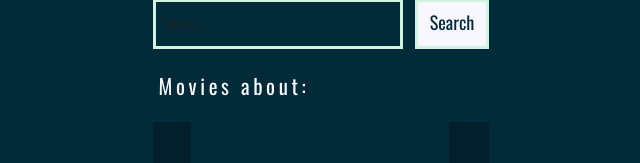
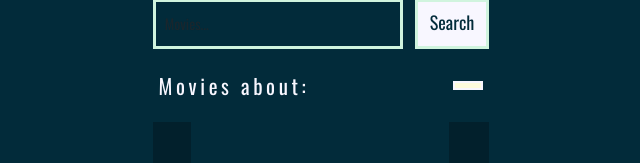
Before and after one commit to admaloch/react-movie-search, a React (Vite) app: page / in a window 1280 px wide. Shown: the part 265-428 px from the top of the page, without its empty margins (319-959 px from the left). Built offline with nearby package versions, Linux system fonts and the light colour scheme.

Commit message:
Rework num block items

```diff
--- a/src/components/Slider/MainSlider.jsx
+++ b/src/components/Slider/MainSlider.jsx
@@ -1,5 +1,6 @@
 
 import { useEffect, useState } from 'react';
+import { useTheme } from '../../store/APIContext';
 
 import SearchInfo from './search-info/SearchInfo';
 
@@ -8,14 +9,19 @@ import SliderContainer from './slider-container/SliderContainer';
 const MainSlider = ({ types }) => {
 
     const [sliderIndex, setSliderIndex] = useState(0)
-
+    const { searchRes } = useTheme()
+    const numItems = searchRes.Search && searchRes.Search.length
+console.log(numItems)
     const decreaseIndexHandler = () => {
         setSliderIndex(sliderIndex - 1)
         document.querySelector('.slider').style.setProperty('--slider-index', sliderIndex - 1);
+
     }
 
     const increaseIndexHandler = () => {
         setSliderIndex(sliderIndex + 1)
+        let newSliderIndex = null
+
         document.querySelector('.slider').style.setProperty('--slider-index', sliderIndex + 1);
     }
 
--- a/src/components/Slider/search-info/ProgressBar.jsx
+++ b/src/components/Slider/search-info/ProgressBar.jsx
@@ -2,9 +2,9 @@ import { useTheme } from "../../../store/APIContext"
 import { useEffect, useState } from "react";
 import ProgressItem from "./ProgressItem";
 
+const ProgressBar = ({ sliderIndex }) => {
 
-const ProgressBar = ({ sliderIndex }) => {
-    const [numProgBar, setNumProgBar] = useState(0)
+    const [progBar, setProgBar] = useState(0)
     const { submittedSearch, searchRes } = useTheme()
 
     useEffect(
@@ -12,25 +12,25 @@ const ProgressBar = ({ sliderIndex }) => {
             const itemsPerScreen = parseInt(getComputedStyle(document.querySelector('.slider')).getPropertyValue('--images-per-screen'))
             const numItems = searchRes.Search && searchRes.Search.length
             const numBlocks = Math.ceil(numItems / itemsPerScreen)
-            setNumProgBar(numBlocks)
             let blockArr = []
             for (let i = 0; i < numBlocks; i++) {
-                blockArr.push({ isActive: false })
+                blockArr.push({ id: i, isActive: false })
             }
-            blockArr[sliderIndex] = { isActive: true }
-            console.log(blockArr)
+            blockArr[sliderIndex] = { id: sliderIndex, isActive: true }
+            setProgBar(blockArr)
         },
-        [submittedSearch]
+        [submittedSearch, sliderIndex]
     );
-
-    const rows = [];
-    for (let i = 0; i < numProgBar; i++) {
-        rows.push(<ProgressItem key={i} />);
-    }
 
     return (
         <div className="progress-bar">
-            {rows.map(item => item)}
+            {progBar && progBar.map(item => (
+                <ProgressItem
+                    key={item.id}
+                    id={item.id}
+                    isActive={item.isActive}
+                />
+            ))}
         </div>
     )
 }
--- a/src/components/Slider/search-info/ProgressItem.jsx
+++ b/src/components/Slider/search-info/ProgressItem.jsx
@@ -1,9 +1,12 @@
 
 
-const ProgressItem = () => {
+const ProgressItem = ({ id, isActive }) => {
+
+
 
     return (
-        <div className="progress-item"></div>
+        // <div className="progress-item"></div>
+        <div className={isActive ? 'progress-item active' : 'progress-item'}></div>
     )
 }
 export default ProgressItem;
```
